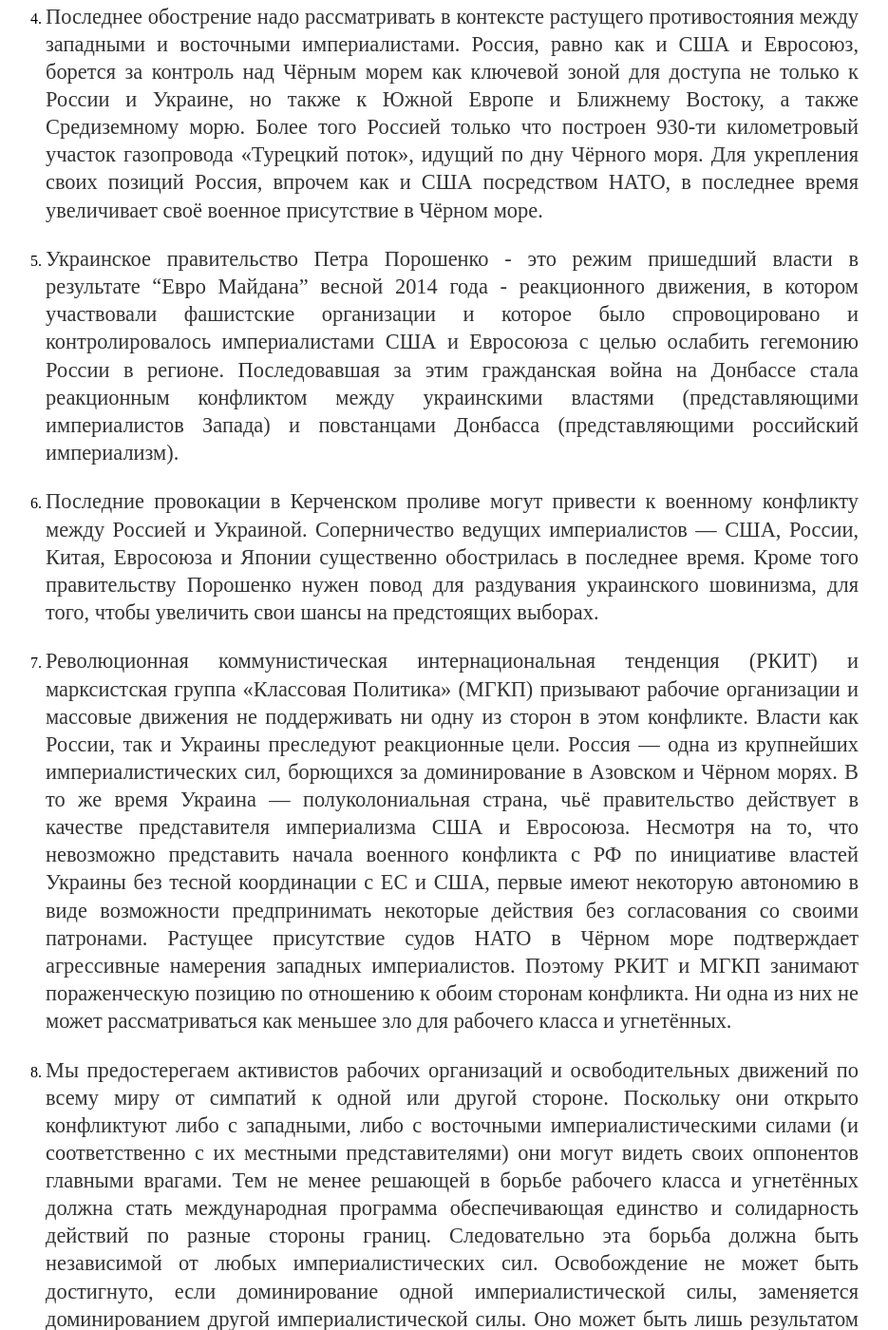
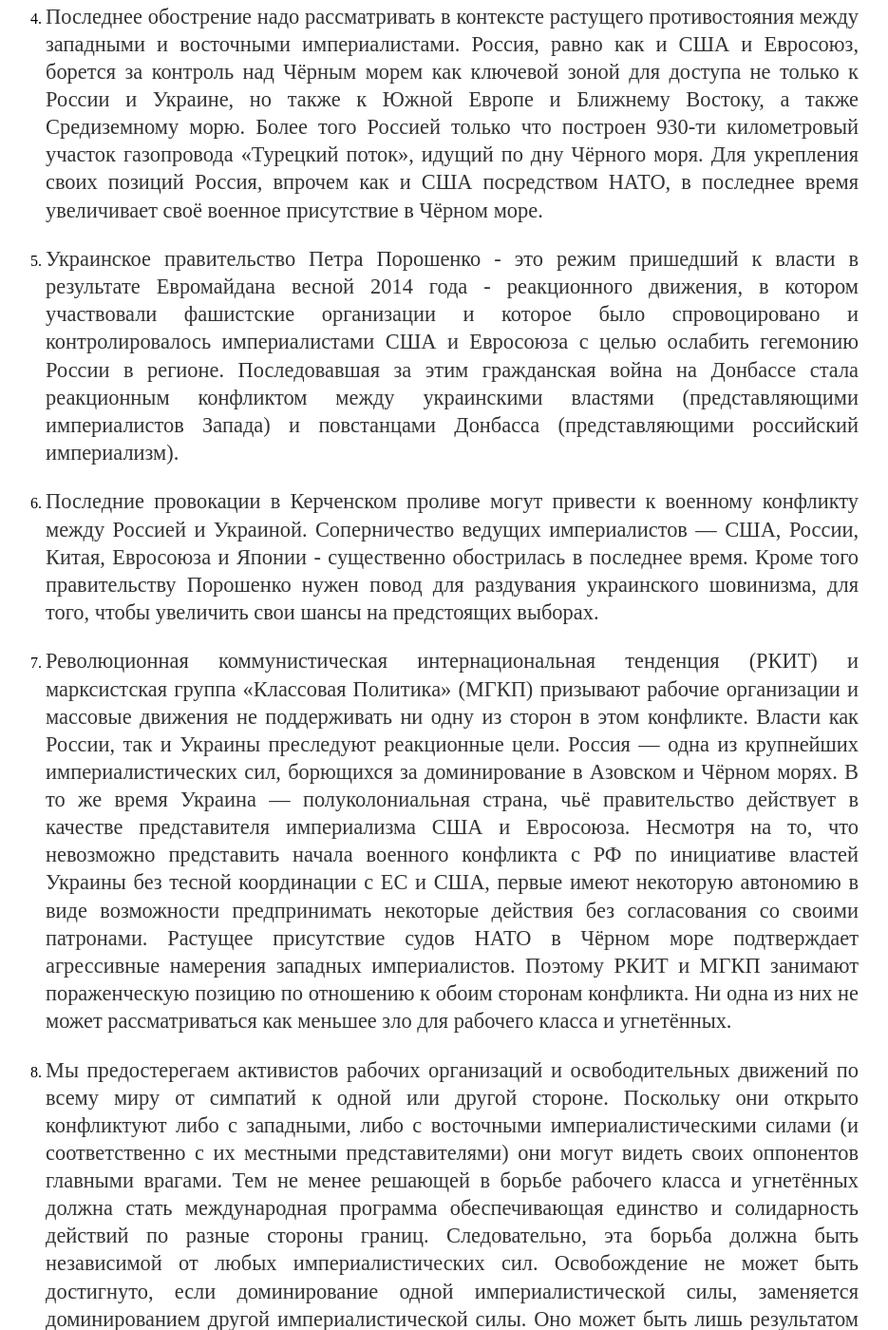
Before and after one commit to mgkp/mgkp.github.io, a Jekyll site: the page built from blog/_posts/2018-11-28-kerch.md, in a window 1280 px wide and 1400 px high, scrolled down 1568 px. Shown: the whole window at 95% size, without its empty margins (184-1119 px from the left). Built offline with Jekyll 4.4.1, drawn with Linux system fonts in a browser that asks for light colours; some of the changed text lies outside the part shown.

Commit message:
евромайдан и т.д.

```diff
--- a/blog/_posts/2018-11-28-kerch.md
+++ b/blog/_posts/2018-11-28-kerch.md
@@ -22,17 +22,17 @@
 
 2. 26 ноября украинский президент Пётр Порошенко объявил о мобилизации вооружённых сил. По его запросу в тот же день украинский парламент одобрил введение военного положения сроком на 30 дней на приграничных с Россией территориях. Эта мера ограничивает гражданские свободы и расширяет полномочия властей. Это может помочь Порошенко перед предстоящими через четыре месяца выборами, которые по результатам опросов он с большой вероятностью проиграет.
 
-3. Азовское море омывает побережье Украины на западе и России на востоке. Керченский пролив соединяет Чёрное и Азовское моря. Российские власти получили больший контроль над регионом после аннексии Крымского полуострова — а также в частности с мая 2018 года после открытия нового 19-ти километрового моста соединяющего Крым с российской территорией с восточной стороны Керченского пролива.
+3. Азовское море омывает побережье Украины на западе и России на востоке. Керченский пролив соединяет Чёрное и Азовское моря. Российские власти получили больший контроль над регионом после аннексии Крымского полуострова, а также в частности с мая 2018 года после открытия нового 19-ти километрового моста соединяющего Крым с российской территорией с восточной стороны Керченского пролива.
 
 4. Последнее обострение надо рассматривать в контексте растущего противостояния между западными и восточными империалистами. Россия, равно как и США и Евросоюз, борется за контроль над Чёрным морем как ключевой зоной для доступа не только к России и Украине, но также к Южной Европе и Ближнему Востоку, а также Средиземному морю. Более того Россией только что построен 930-ти километровый участок газопровода «Турецкий поток», идущий по дну Чёрного моря. Для укрепления своих позиций Россия, впрочем как и США посредством НАТО, в последнее время увеличивает своё военное присутствие в Чёрном море.
 
-5. Украинское правительство Петра Порошенко - это режим пришедший власти в результате "Евро Майдана" весной 2014 года - реакционного движения, в котором участвовали фашистские организации и которое было спровоцировано и контролировалось империалистами США и Евросоюза с целью ослабить гегемонию России в регионе. Последовавшая за этим гражданская война на Донбассе стала реакционным конфликтом между украинскими властями (представляющими империалистов Запада) и повстанцами Донбасса (представляющими российский империализм).
+5. Украинское правительство Петра Порошенко - это режим пришедший к власти в результате Евромайдана весной 2014 года - реакционного движения, в котором участвовали фашистские организации и которое было спровоцировано и контролировалось империалистами США и Евросоюза с целью ослабить гегемонию России в регионе. Последовавшая за этим гражданская война на Донбассе стала реакционным конфликтом между украинскими властями (представляющими империалистов Запада) и повстанцами Донбасса (представляющими российский империализм).
 
-6. Последние провокации в Керченском проливе могут привести к военному конфликту между Россией и Украиной. Соперничество ведущих империалистов — США, России, Китая, Евросоюза и Японии существенно обострилась в последнее время. Кроме того правительству Порошенко нужен повод для раздувания украинского шовинизма, для того, чтобы увеличить свои шансы на предстоящих выборах.
+6. Последние провокации в Керченском проливе могут привести к военному конфликту между Россией и Украиной. Соперничество ведущих империалистов — США, России, Китая, Евросоюза и Японии - существенно обострилась в последнее время. Кроме того правительству Порошенко нужен повод для раздувания украинского шовинизма, для того, чтобы увеличить свои шансы на предстоящих выборах.
 
 7. Революционная коммунистическая интернациональная тенденция (РКИТ) и марксистская группа «Классовая Политика» (МГКП) призывают рабочие организации и массовые движения не поддерживать ни одну из сторон в этом конфликте. Власти как России, так и Украины преследуют реакционные цели. Россия — одна из крупнейших империалистических сил, борющихся за доминирование в Азовском и Чёрном морях. В то же время Украина — полуколониальная страна, чьё правительство действует в качестве представителя империализма США и Евросоюза. Несмотря на то, что невозможно представить начала военного конфликта с РФ по инициативе властей Украины без тесной координации с ЕС и США, первые имеют некоторую автономию в виде возможности предпринимать некоторые действия без согласования со своими патронами. Растущее присутствие судов НАТО в Чёрном море подтверждает агрессивные намерения западных империалистов. Поэтому РКИТ и МГКП занимают пораженческую позицию по отношению к обоим сторонам конфликта. Ни одна из них не может рассматриваться как меньшее зло для рабочего класса и угнетённых.
 
-8. Мы предостерегаем активистов рабочих организаций и освободительных движений по всему миру от симпатий к одной или другой стороне. Поскольку они открыто конфликтуют либо с западными, либо с восточными  империалистическими силами (и соответственно с их местными представителями) они могут видеть своих оппонентов главными врагами. Тем не менее решающей в борьбе рабочего класса и угнетённых должна стать международная программа обеспечивающая единство и солидарность действий по разные стороны границ. Следовательно эта борьба должна быть независимой от любых империалистических сил. Освобождение не может быть достигнуто, если доминирование одной империалистической силы, заменяется доминированием другой империалистической силы. Оно может быть лишь результатом поражения всех без исключения империалистических сил и победы социалистических революций по всему миру.
+8. Мы предостерегаем активистов рабочих организаций и освободительных движений по всему миру от симпатий к одной или другой стороне. Поскольку они открыто конфликтуют либо с западными, либо с восточными  империалистическими силами (и соответственно с их местными представителями) они могут видеть своих оппонентов главными врагами. Тем не менее решающей в борьбе рабочего класса и угнетённых должна стать международная программа обеспечивающая единство и солидарность действий по разные стороны границ. Следовательно, эта борьба должна быть независимой от любых империалистических сил. Освобождение не может быть достигнуто, если доминирование одной империалистической силы, заменяется доминированием другой империалистической силы. Оно может быть лишь результатом поражения всех без исключения империалистических сил и победы социалистических революций по всему миру.
 
 9. Мы призываем всех революционеров к объединению в борьбе против империалистических великих держав, к солидарности с освободительной борьбой рабочего класса и угнетённых и за международный социализм. Для этой борьбы необходимо создание новой всемирной революционной партии. Присоединяйтесь к нам для создания такой партии!
 
```
